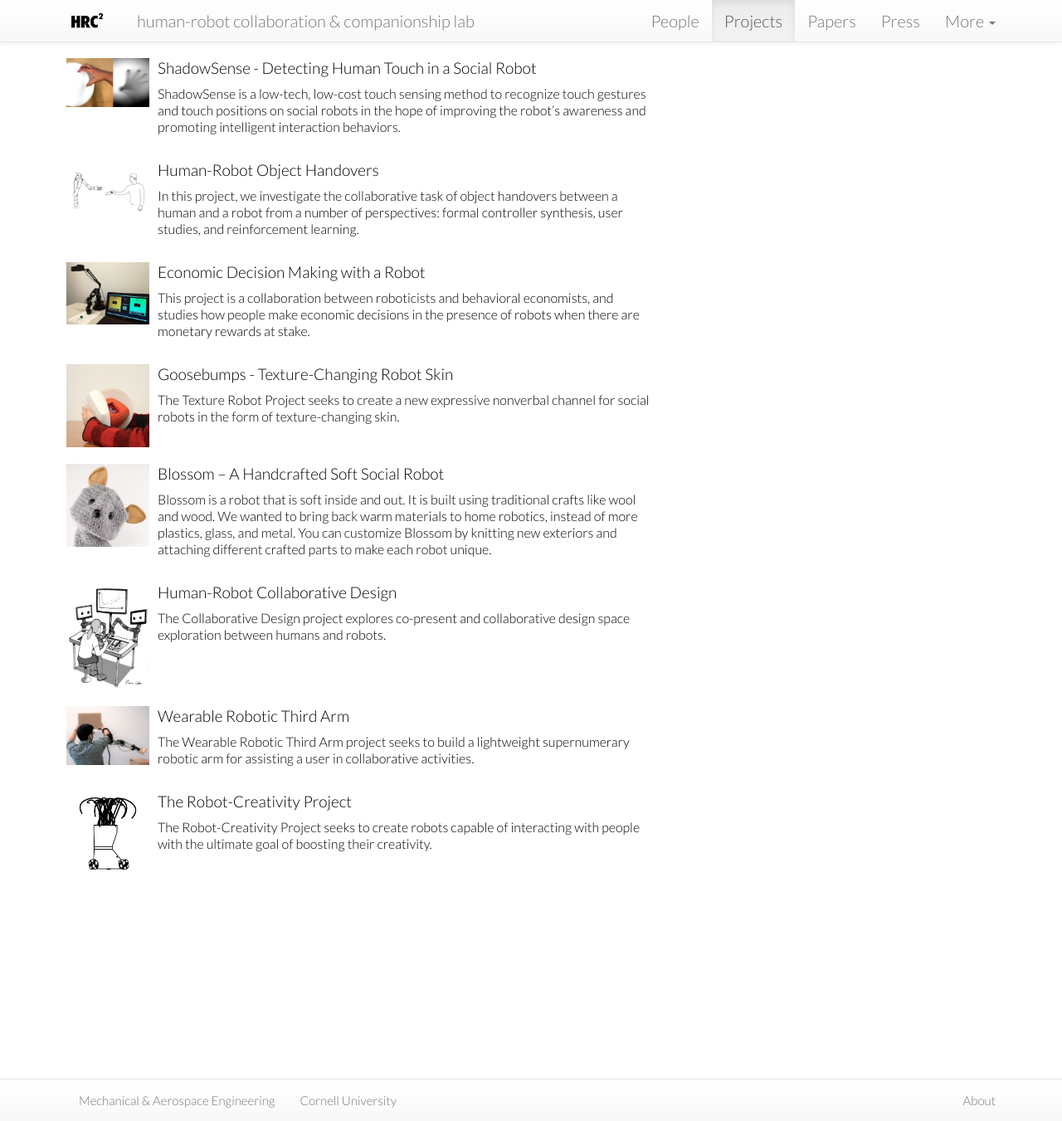
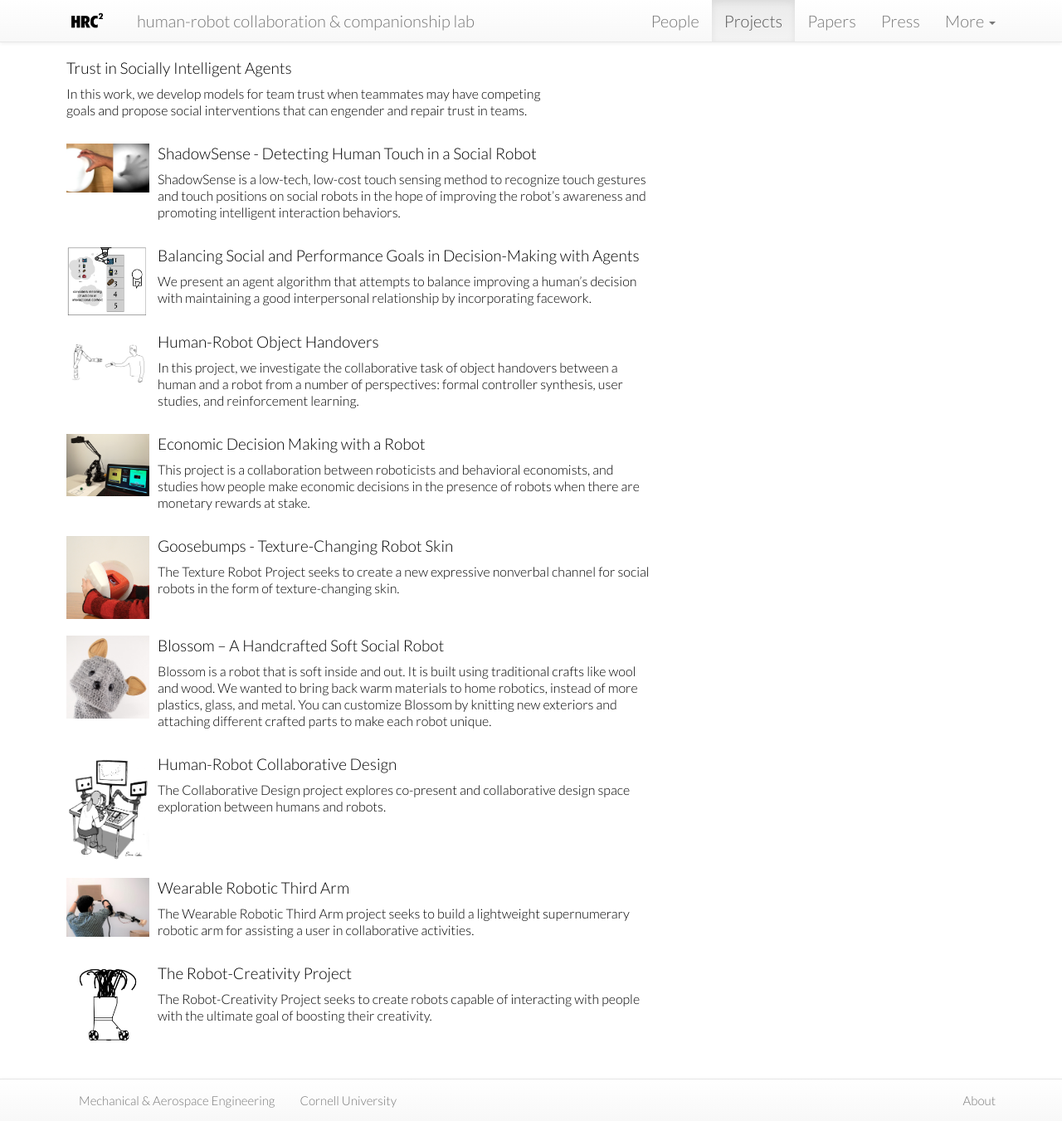
Before and after one commit to hrc2/hrc2.github.io, a Jekyll site: the page built from projects/index.html, in a window 1280 px wide and 1351 px high. Shown: the whole window at 83% size. Built offline with Jekyll 4.4.1, drawn with Linux system fonts in a browser that asks for light colours; nearby versions of some CDN libraries; some web fonts are replaced.

Commit message:
add facework, asist and alison

```diff
--- /dev/null
+++ b/projects/_posts/2019-04-30-Facework.md
@@ -0,0 +1,24 @@
+---
+layout: project
+title: "Balancing Social and Performance Goals in Decision-Making with Agents"
+image: /assets/images/projects/facework.png
+category: projects
+published: true
+tags: [studies]
+---
+{% include JB/setup %}
+
+
+We present an agent algorithm that attempts to balance improving a human's decision with maintaining a good interpersonal relationship by incorporating facework.
+
+<!--more-->
+
+**Collaborators: JiHyun Jeong (Cornell) and Guy Hoffman (Cornell).**
+
+
+In this work, a human and a robotic arm work together to make the best decision to rank items for survival.
+We propose an agent that integrates facework, a common social ritual to protect interactants from negative affects associated with losing face, [into its action selection process](https://hrc2.io/papers/facework-fss).
+Using rule-based methods, the agent trades off optimal advice for suggestions that attempts to seek agreement, avoid disagreements, and make indirect requests to human partners.
+We evaluate the impact of our agent against an optimal agent agent in an online interaction environment:
+
+<div class="video-container"><iframe width="560" height="315" src="https://drive.google.com/file/d/1s02M0jrACB4lMaGcJR1c-qd5FFcIjpcW/view?usp=sharing" frameborder="0" allow="autoplay; encrypted-media" allowfullscreen></iframe></div>
--- /dev/null
+++ b/projects/_posts/2019-12-10-ASIST.md
@@ -0,0 +1,18 @@
+---
+layout: project
+title: "Trust in Socially Intelligent Agents"
+image:
+category: projects
+published: true
+tags: [studies]
+---
+{% include JB/setup %}
+
+In this work, we develop models for team trust when teammates may have competing goals and propose social interventions that can engender and repair trust in teams.
+
+<!--more-->
+
+**Collaborators: JiHyun Jeong (Cornell), Stanley Celestin (Cornell), Suresh Kumaar Jayaraman (Cornell) and Guy Hoffman (Cornell).**
+
+
+This project is in part material based upon work on the Artificial Social Intelligence for Successful Teams (ASIST) program supported by DARPA under Contract No. W911NF2010004.
```
Also changed, not shown: people/_posts/2018-08-01-jihyun-jeong.md (+1 -1 lines), people/_posts/2021-09-27-alison-duan.md (added, +16 -0 lines), assets/images/people/alison-duan.png (added), assets/images/projects/facework.png (added).
